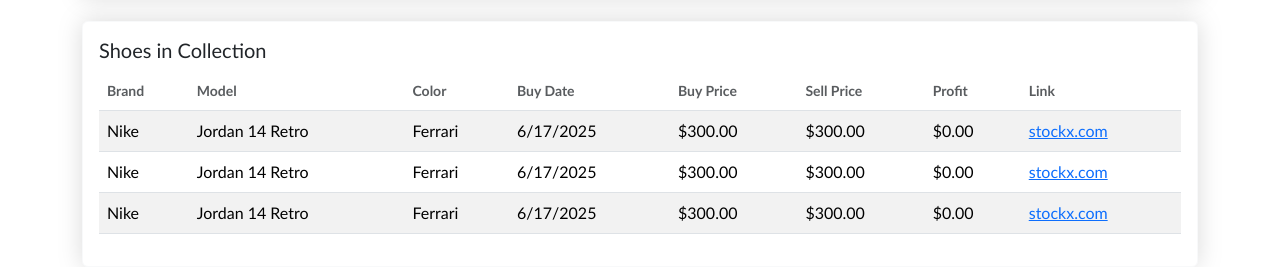
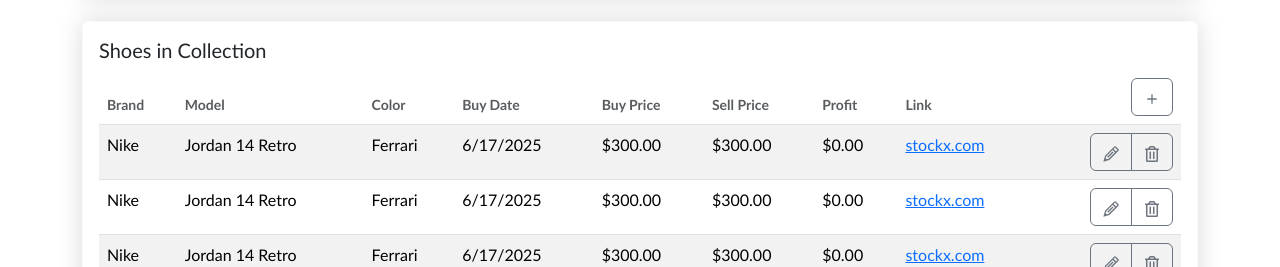
Before and after one commit to klee2433/laceLog, a React (Vite) app: page / in a window 1280 px wide. Shown: the part 685-952 px from the top of the page. Built offline with nearby package versions, Linux system fonts and the light colour scheme; a web font is replaced by a local one.

Commit message:
Add edit buttons to shoe list

```diff
--- a/package.json
+++ b/package.json
@@ -17,7 +17,8 @@
     "bootstrap": "^5.3.6",
     "react": "^19.1.0",
     "react-bootstrap": "^2.10.10",
-    "react-dom": "^19.1.0"
+    "react-dom": "^19.1.0",
+    "react-icons": "^5.5.0"
   },
   "devDependencies": {
     "@eslint/js": "^9.25.0",
--- a/src/components/ShoeList.tsx
+++ b/src/components/ShoeList.tsx
@@ -2,6 +2,11 @@
 import Table from 'react-bootstrap/Table'
 import Container from 'react-bootstrap/Container'
 import Card from 'react-bootstrap/Card'
+import { FaRegTrashAlt } from "react-icons/fa";
+import { GrEdit } from "react-icons/gr";
+import { MdOutlineAdd } from "react-icons/md";
+import Button from 'react-bootstrap/Button'
+import ButtonGroup from 'react-bootstrap/ButtonGroup';
 
 interface Props {
     shoeCollection: Shoe[]
@@ -24,6 +29,7 @@
                                 <th><small className="text-muted">Sell Price</small></th>
                                 <th><small className="text-muted">Profit</small></th>
                                 <th><small className="text-muted">Link</small></th>
+                                <th><Button variant="outline-secondary" className="float-end"><MdOutlineAdd /></Button></th>
                             </tr>
                         </thead>
                         <tbody>
@@ -37,6 +43,12 @@
                                     <td>{shoe.sellPrice}</td>
                                     <td>{shoe.profit}</td>
                                     <td><a href={shoe.link} target="_blank">{shoe.domain}</a></td>
+                                    <td>
+                                        <ButtonGroup className="float-end">
+                                            <Button variant="outline-secondary"><GrEdit /></Button>
+                                            <Button variant="outline-secondary"><FaRegTrashAlt /></Button>
+                                        </ButtonGroup>
+                                    </td>
                                 </tr>
                             ))}
                         </tbody>
```
Also changed, not shown: 1 other file (tests, documents, lock files or other folders).
